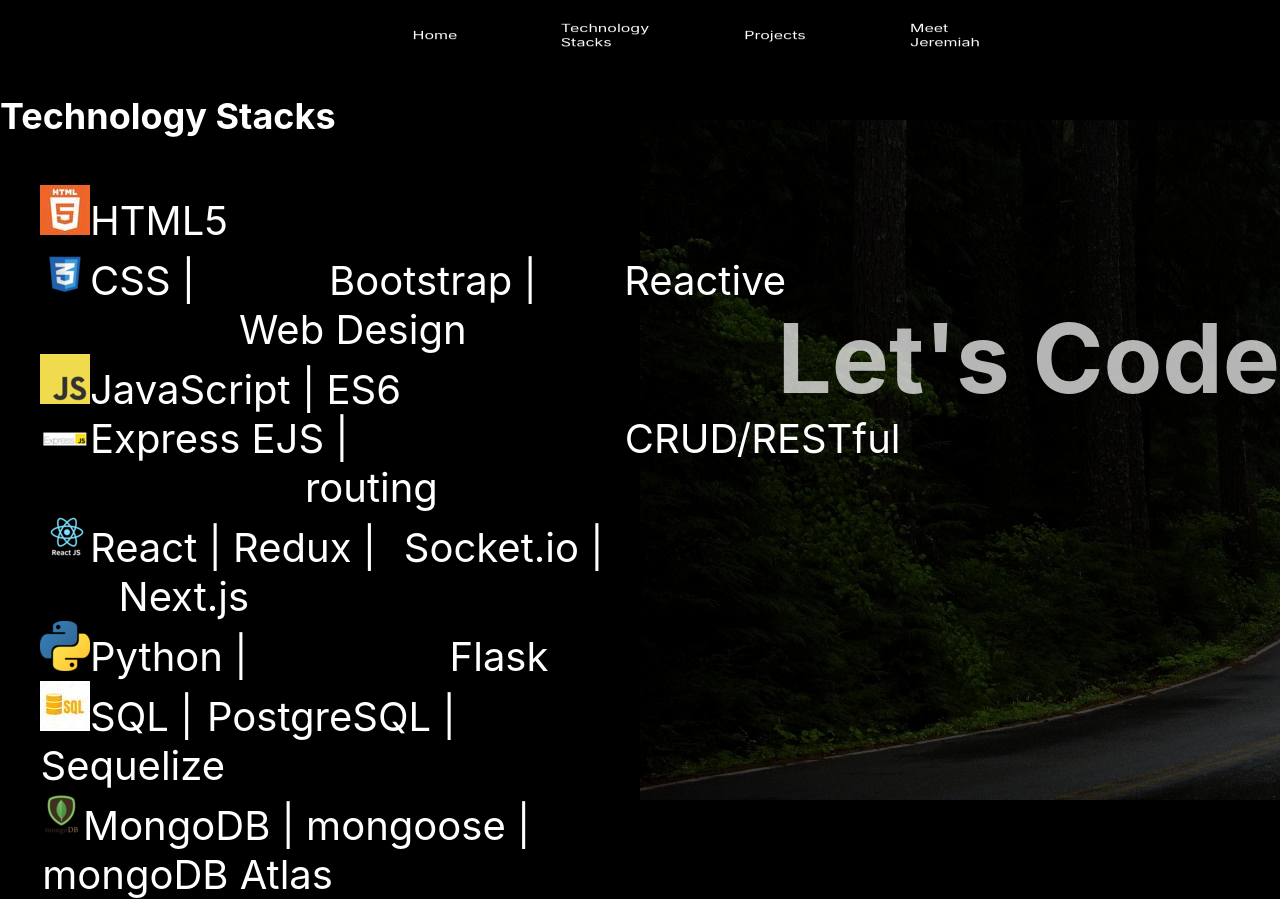
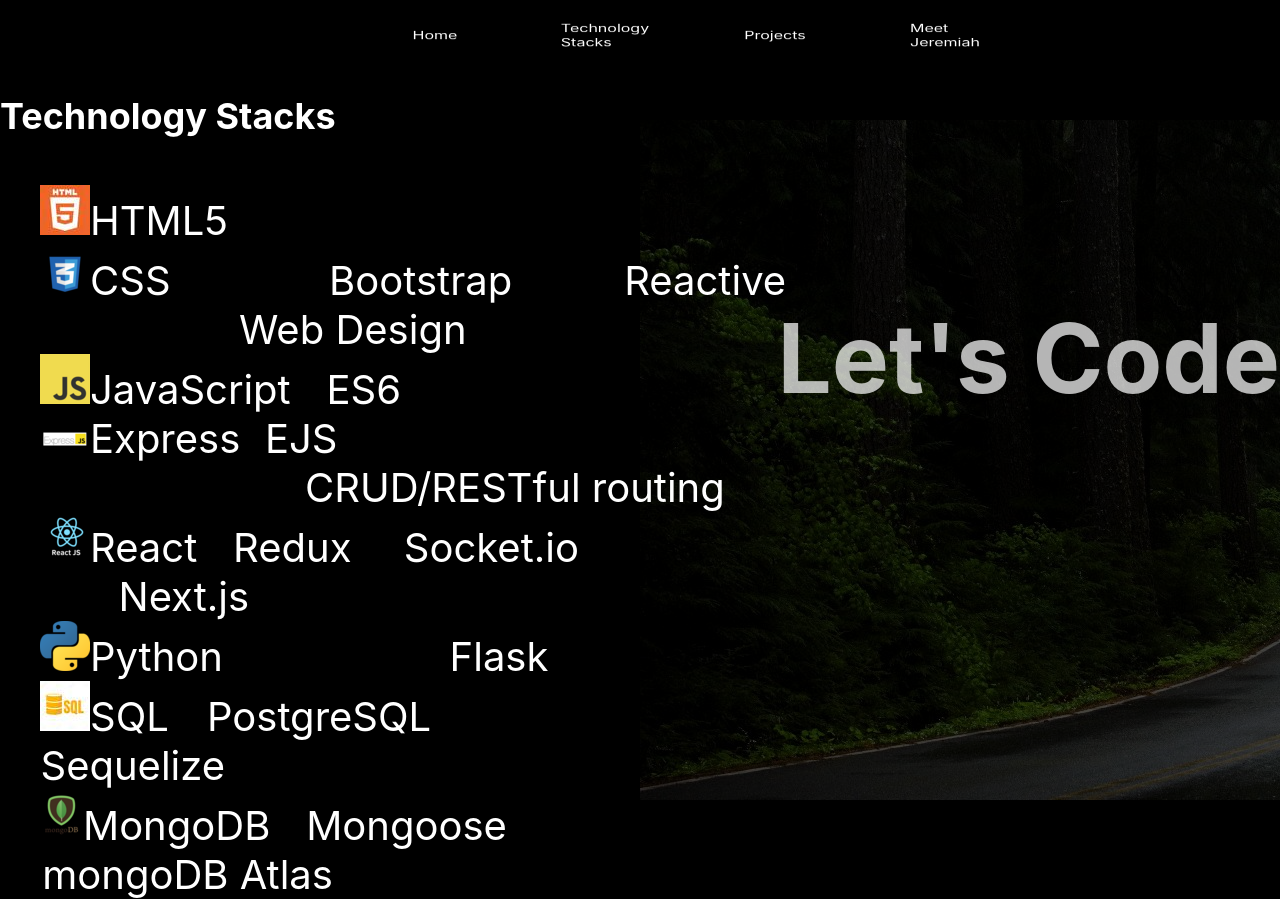
Before and after one commit to Jeremiah-David/portfolio, a React (Create React App) app: page /stacks in a window 1280 px wide. Shown: the top 899 px of the page. Built offline with nearby package versions, Linux system fonts and the light colour scheme.

Commit message:
updated dividers

```diff
--- a/src/App.css
+++ b/src/App.css
@@ -104,8 +104,8 @@ body {
     position: relative;
     animation: slideRight forwards 2s;
     -webkit-animation: slideRight forwards 2s;
-    animation-delay: 2s;
-    -webkit-animation-delay: 2s;
+    animation-delay: 2.5s;
+    -webkit-animation-delay: 2.5s;
     animation-fill-mode: forwards
   }
 
@@ -120,8 +120,8 @@ body {
     position: relative;
     animation: slideRight forwards 2s;
     -webkit-animation: slideRight forwards 2s;
-    animation-delay: 2.5s;
-    -webkit-animation-delay: 2.5s;
+    animation-delay: 2s;
+    -webkit-animation-delay: 2s;
     animation-fill-mode: forwards
   }
 
@@ -186,7 +186,7 @@ body {
 
 .stackList {
   position: relative ;
-  left: -300px;
+  left: -500px;
   top: 75px;
   max-width: 500%;
   color: white;
@@ -321,6 +321,31 @@ body {
 }
 
 
+.topPipe {
+  position: relative;
+  top: -1000px;
+  /* left: 600px; */
+    color: white;
+  -webkit-animation: pipeStackTop 5s forwards;
+  -webkit-animation-delay: 3s;
+  animation: pipeStackTop 5s forwards;
+  animation-delay: 3s;
+}
+
+.bottomPipe {
+  position: relative;
+  /* bottom: -1000px; */
+  /* left: 600px; */
+    color: white;
+  -webkit-animation: pipeStackBottom 3s ease;
+  -webkit-animation-delay: 8.5s;
+  animation: pipeStackBottom 3s ease;
+  animation-delay: 8.5s;
+  opacity:0;
+  animation-fill-mode: forwards
+}
+
+
 @keyframes bottomStack {
   0%   {right: -2000px; bottom:-2000px;}
 
@@ -337,6 +362,20 @@ body {
 
   100% {left:0px; top:0px;}
 }
+
+@keyframes pipeStackTop {
+  0%   {top:-2000px;}
+
+  50%  { top:0px;}
+
+  100% {top:0px;}
+}
+
+@keyframes pipeStackBottom {
+  0% {opacity:0;}
+  100% {opacity:1;}
+  }
+
 
 
 
--- a/src/components/Landing.js
+++ b/src/components/Landing.js
@@ -17,16 +17,16 @@ function Landing() {
             </div>
             <div className="landingTag" >
                 <div className="skill1">
-                    <p>| Problem Solving </p>
+                    <p><span className="topPipe" > |</span> Problem Solving </p>
                 </div>
                 <div className="skill2" >
-                    <p>| Teamwork |</p>
+                    <p><span className="topPipe" > |</span> Teamwork<span className="topPipe" > |</span></p>
                 </div>
                 <div className="skill4" >
-                    <p>| Critical Thinking |</p>
+                    <p><span className="topPipe" > |</span> Critical Thinking<span className="topPipe" > |</span></p>
                 </div>
                 <div className="skill3" >
-                    <p> Creativity |</p>
+                    <p> Creativity<span className="topPipe" > |</span></p>
                 </div>
             </div>
 
--- a/src/components/sections/Stacks.js
+++ b/src/components/sections/Stacks.js
@@ -29,40 +29,40 @@ function Stacks() {
 
 
                     <li>
-                        <img src={css} />CSS |
-                        <span className="bootstrap" > Bootstrap |</span>
-                        <span className="reactive" > Reactive Web Design </span>
+                        <img src={css} />CSS  <span className="bottomPipe" > | </span>
+                        <span className="bootstrap" >Bootstrap</span><span className="bottomPipe" > | </span>
+                        <span className="reactive" >Reactive Web Design</span>
                         </li>
                     <li>
-                        <img src={JavaScript} />JavaScript |
-                        <span className="es6" > ES6 </span>
+                        <img src={JavaScript} />JavaScript<span className="bottomPipe" > | </span>
+                        <span className="es6" >ES6</span>
                         </li>
                     <li>
-                        <img src={express} />Express
-                        <span className="ejs" > EJS |</span>
+                        <img src={express} />Express<span className="bottomPipe" >|</span>
+                        <span className="ejs" > EJS </span><span className="bottomPipe" > |</span>
                         <span className="rest" > CRUD/RESTful routing </span>
 
                     </li>
                     <li>
-                        <img src={react} />React |
-                        <span className="redux" > Redux |</span>
-                        <span className="socket" > Socket.io |</span>
+                        <img src={react} />React <span className="bottomPipe" > | </span>
+                        <span className="redux" > Redux </span><span className="bottomPipe" >|</span>
+                        <span className="socket" > Socket.io </span><span className="bottomPipe" >|</span>
                         <span className="next" > Next.js </span>
 
                     </li>
                     <li>
-                        <img src={python} />Python |
+                        <img src={python} />Python <span className="bottomPipe" >|</span>
                         <span className="flask" > Flask </span>
                     </li>
                     <li>
-                        <img src={sql} />SQL |
-                        <span className="postgre" > PostgreSQL |</span>
+                        <img src={sql} />SQL <span className="bottomPipe" >|</span>
+                        <span className="postgre" > PostgreSQL </span><span className="bottomPipe" >|</span>
                         <span className="sequelize" > Sequelize </span>
 
                     </li>
                     <li>
-                        <img src={mongo} />MongoDB |
-                        <span className="mongoose" > mongoose |</span><span className="atlas"> mongoDB Atlas</span>
+                        <img src={mongo} />MongoDB <span className="bottomPipe" >|</span>
+                        <span className="mongoose" > Mongoose <span className="bottomPipe" >|</span></span><span className="atlas"> mongoDB Atlas</span>
                     </li>
                 </ul>
             </div>
```
